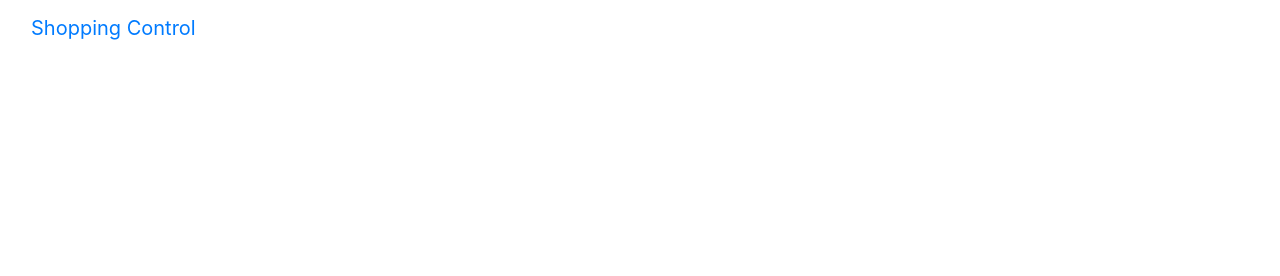
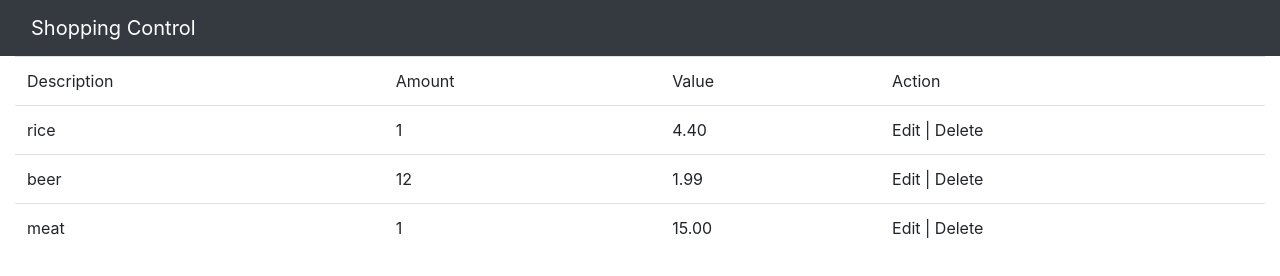
Before and after one commit to jsilva23/shopping-control-with-javascript, a plain HTML site: page index.html in a window 1280 px wide. Drawn offline with Linux system fonts and the light colour scheme.

Commit message:
Listing data

```diff
--- a/index.html
+++ b/index.html
@@ -7,7 +7,7 @@
     <link rel="stylesheet" href="css/bootstrap.min.css">
 </head>
 <body>
-    <nav class="navbar navbar-default">
+    <nav class="navbar navbar-expand-lg navbar-dark bg-dark">
         <div class="container-fluid">
             <div class="navbar-header">
                 <a id="navTitle" href="index.html" class="navbar-brand"></a>
@@ -15,6 +15,12 @@
         </div>
     </nav>
 
+    <div class="container-fluid">
+        <table id="listTable" class="table">
+
+        </table>
+    </div>
+
     <script src="js/config.js"></script>
     <script src="js/main.js"></script>
 </body>
--- a/js/main.js
+++ b/js/main.js
@@ -12,4 +12,15 @@ function getTotal(list) {
     return total;
 }
 
-console.log(getTotal(list))
+function setList(list) {
+    let table = '<thead><tr><td>Description</td><td>Amount</td><td>Value</td><td>Action</td></tr></thead><tbody>';
+    for (let key in list) {
+        table += '<tr><td>'+ list[key].desc +'</td><td>'+ list[key].amount +'</td><td>'+ list[key].value +'</td><td>Edit | Delete</td></tr>';
+    }
+    table += '</tbody>';
+    document.getElementById('listTable').innerHTML = table;
+}
+
+setList(list);
+
+console.log(getTotal(list));
```
